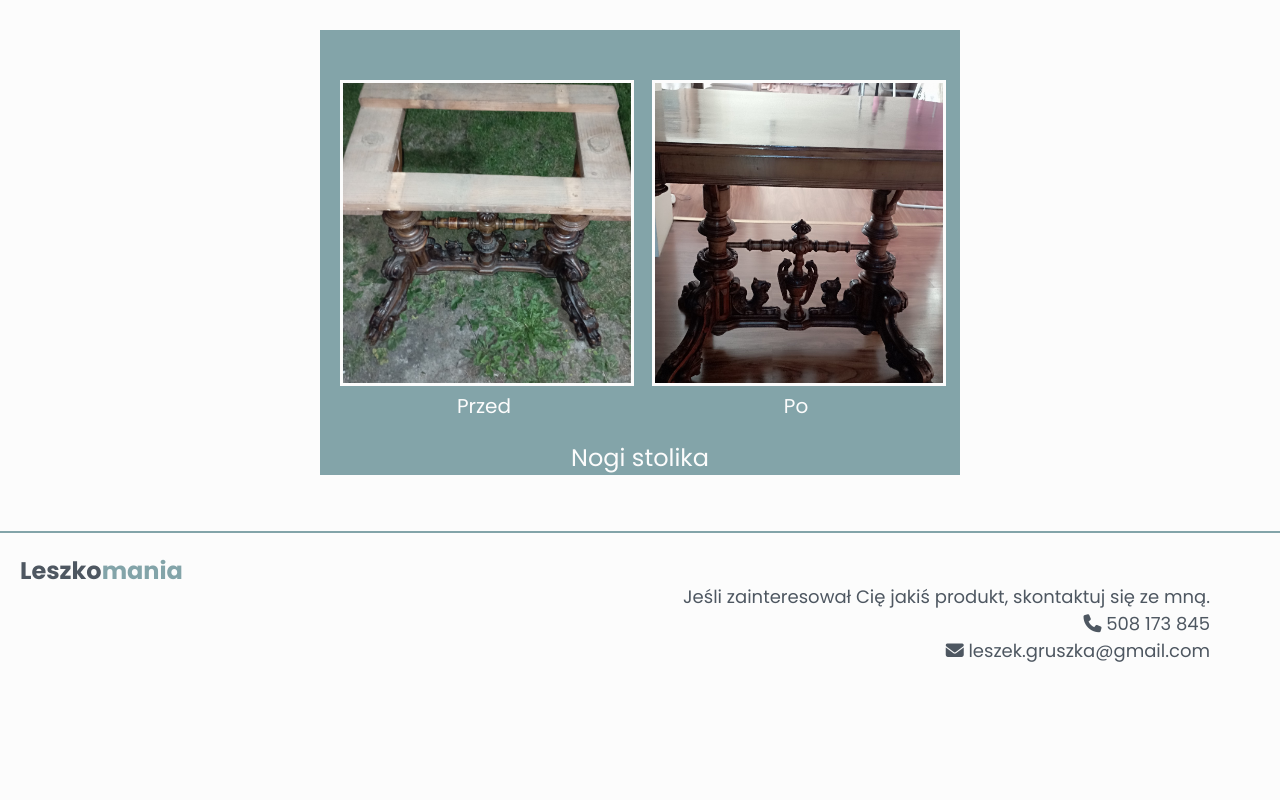
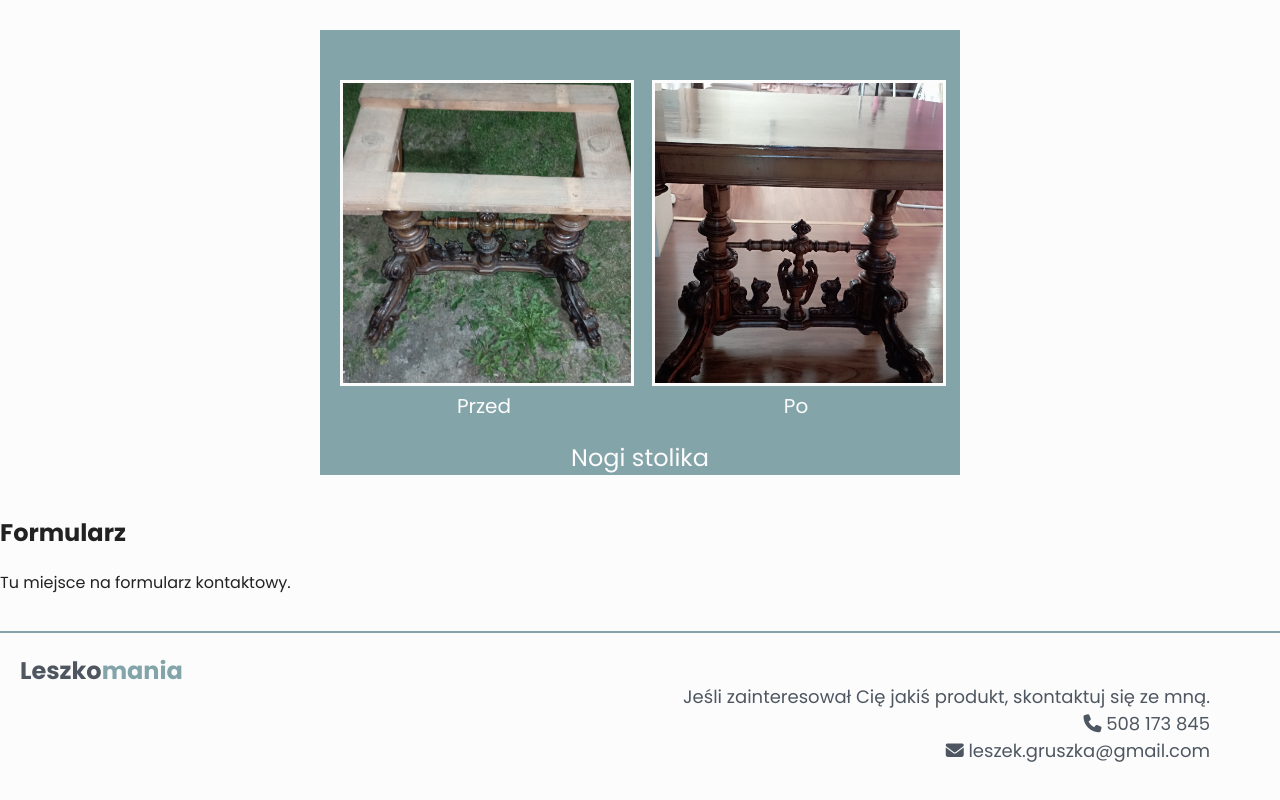
Before and after one commit to korneliagruszka/leszkomania, a React (Create React App) app: page /renovations in a window 1280 px wide. Shown: the part 941-1741 px from the top of the page. Before the commit the page ends 1655 px from the top, so only its background shows below. Built offline with nearby package versions, Linux system fonts and the light colour scheme.

Commit message:
Form_tbc

```diff
--- a/src/App.tsx
+++ b/src/App.tsx
@@ -10,6 +10,7 @@ import { BrowserRouter as Router, Routes, Route } from 'react-router-dom';
 import AboutMe from './components/AboutMe/aboutMe';
 import Products from './components/Products/products';
 import Contact from './components/Contact/contact';
+import Form from './components/Form/form';
 
 function App() {
   return (
@@ -39,6 +40,7 @@ function App() {
             <Route path="/handicraft" element={<Handicraft />} />
             <Route path="/renovations" element={<Renovations />} />
           </Routes>
+          <Form />
         </main>
 
         <footer>
--- /dev/null
+++ b/src/components/Form/form.tsx
@@ -0,0 +1,13 @@
+import './form.scss';
+import React, { FC } from 'react';
+
+const Form: FC = () => {
+  return (
+    <div>
+      <h2>Formularz</h2>
+      <p>Tu miejsce na formularz kontaktowy.</p>
+    </div>
+  );
+};
+
+export default Form;
```
Also changed, not shown: src/components/Form/form.scss (added).
